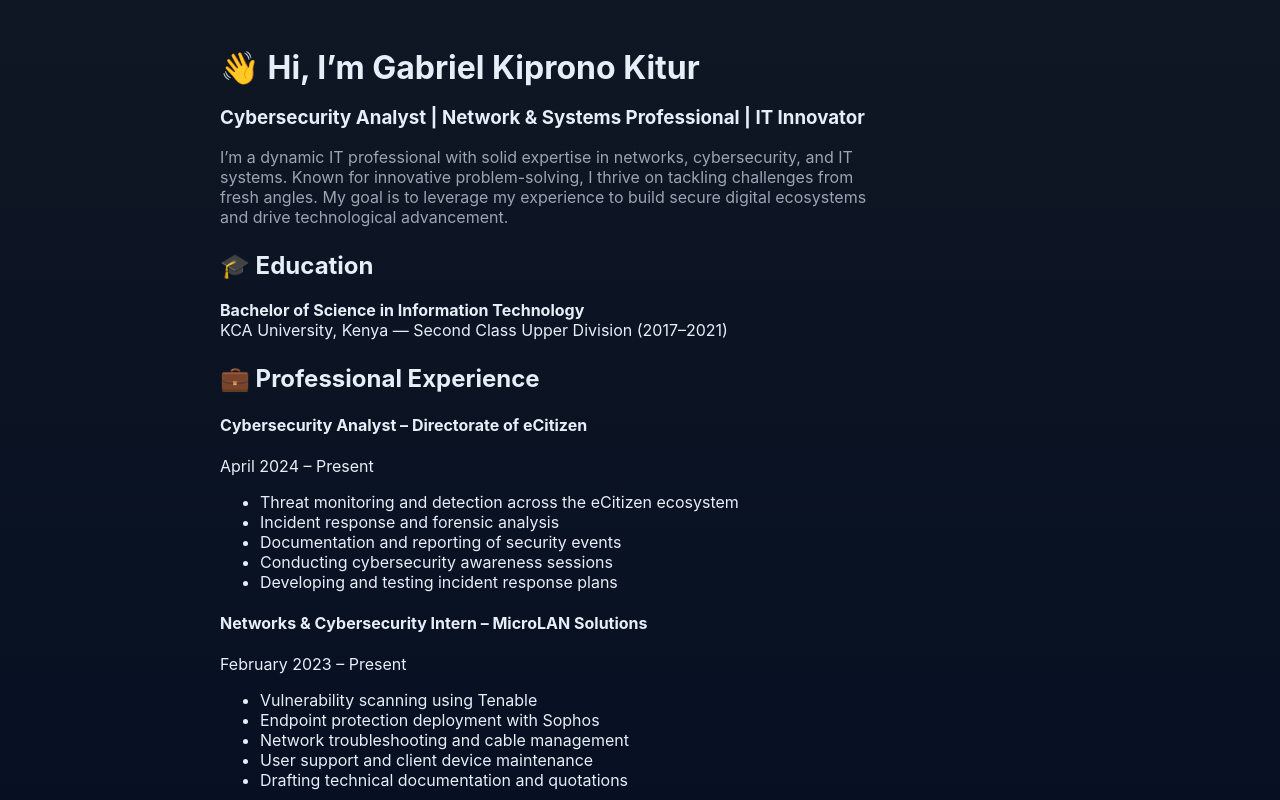
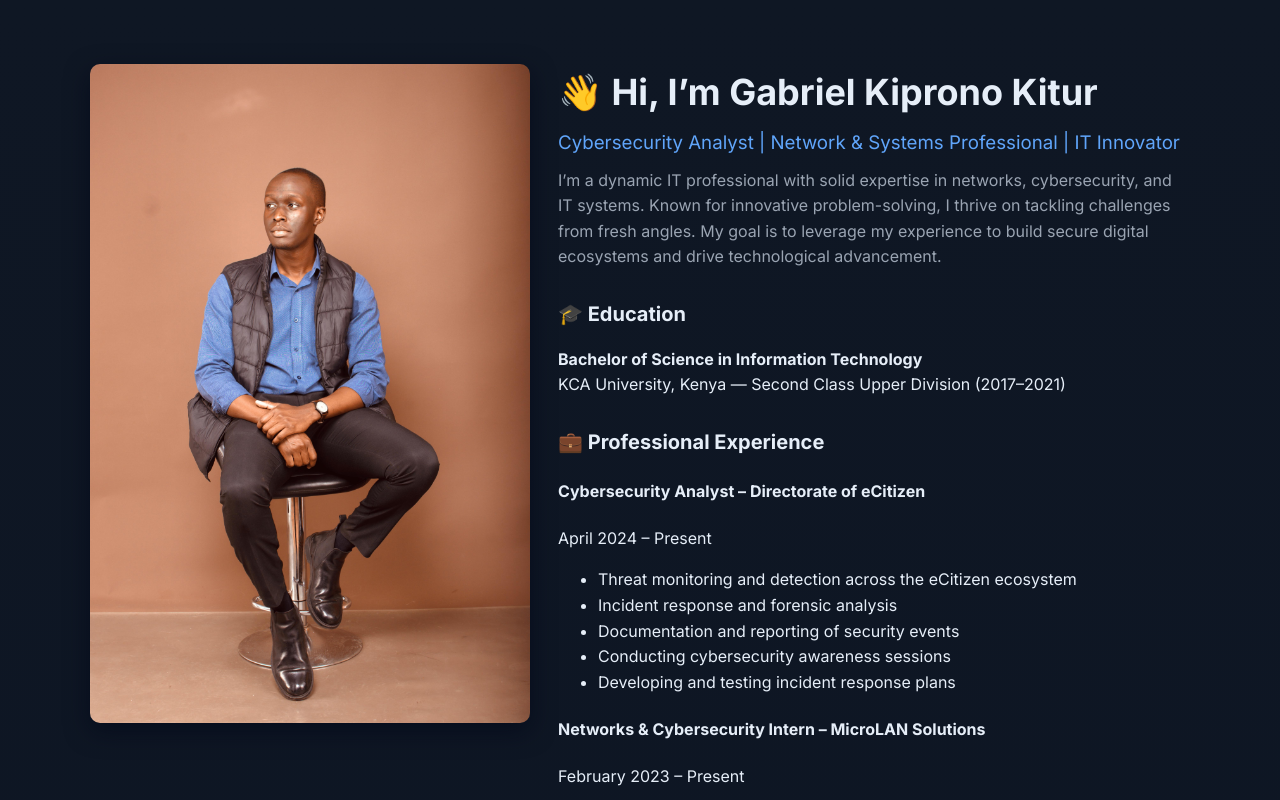
Before and after one commit to Ga-stack/gabkiprono, a React (Create React App) app: page / in a window 1280 px wide. Shown: the top 800 px of the page. Built offline with nearby package versions, Linux system fonts and the light colour scheme.

Commit message:
Add Google Fonts and improve typography (sizes, spacing, font smoothing)

```diff
--- a/public/index.html
+++ b/public/index.html
@@ -4,6 +4,8 @@
     <meta charset="UTF-8">
     <meta name="viewport" content="width=device-width, initial-scale=1.0">
     <title>Gabriel Kiprono Kitur's Portfolio</title>
+    <!-- Google Fonts -->
+    <link href="https://fonts.googleapis.com/css2?family=Inter:wght@300;400;600;700&display=swap" rel="stylesheet">
     <link rel="stylesheet" href="styles.css">
 </head>
 <body>
--- a/public/styles.css
+++ b/public/styles.css
@@ -5,22 +5,27 @@
   --muted:#9aa4b2;
   --accent:#60a5fa;
   --text:#e6eef8;
-}
-html,body,#root{height:100%;}
 body{
   margin:0;
-  font-family:Inter,Segoe UI,Arial,Helvetica,sans-serif;
-  background:linear-gradient(180deg,var(--bg),#071022);
+  font-family: 'Inter', system-ui, -apple-system, "Segoe UI", Roboto, "Helvetica Neue", Arial;
+  background: linear-gradient(180deg,var(--bg),#071022);
   color:var(--text);
+  -webkit-font-smoothing:antialiased;
+  -moz-osx-font-smoothing:grayscale;
+  line-height:1.6;
 }
-.container{max-width:1100px;margin:32px auto;padding:16px;}
-.home{display:flex;align-items:center;gap:20px}
-.profile-photo{width:10%;height:auto;border-radius:8px;box-shadow:0 6px 18px rgba(2,6,23,.6);}
-.professional-statement{color:var(--muted);max-width:66ch}
-h1{margin:0;font-size:2rem}
-h2{margin-top:24px}
-.challenge, .project{background:var(--card);padding:12px;border-radius:8px;margin-bottom:12px;color:var(--text)}
-@media (max-width:720px){
-  .home{flex-direction:column;text-align:center}
+.container{max-width:1100px;margin:40px auto;padding:24px;}
+.home{display:flex;align-items:flex-start;gap:28px}
+.profile-photo{width:10%;height:auto;border-radius:10px;box-shadow:0 8px 24px rgba(2,6,23,.6);}
+.professional-statement{color:var(--muted);max-width:66ch;margin-top:8px}
+h1{margin:0;font-size:2.25rem;font-weight:700}
+h3{margin:6px 0 10px 0;font-weight:500;color:var(--accent)}
+h2{margin-top:28px;font-size:1.25rem}
+.challenge, .project{background:var(--card);padding:16px;border-radius:10px;margin-bottom:14px;color:var(--text)}
+@media (max-width:920px){
+  .container{padding:16px}
+  .home{flex-direction:column;align-items:center;text-align:center}
+  .profile-photo{width:36%}
+}
   .profile-photo{width:40%}
 }
```
